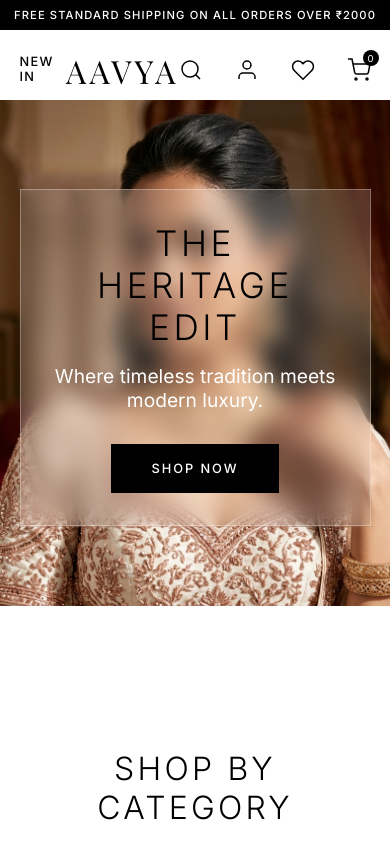
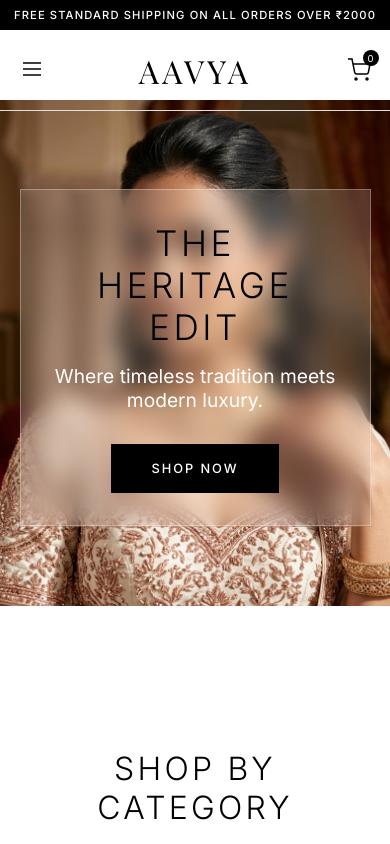
Before and after one commit to VIBISHA-S/Aavya, a Next.js app: page / in a window 390 px wide. Shown: the top 844 px of the page. Built offline with nearby package versions, Linux system fonts and the light colour scheme; a web font is replaced by a local one.

Commit message:
Add responsive hamburger menu and UI layout tweaks

```diff
--- a/src/components/layout/Navbar.module.css
+++ b/src/components/layout/Navbar.module.css
@@ -141,3 +141,72 @@
   from { width: 0; opacity: 0; }
   to { width: 150px; opacity: 1; }
 }
+
+.mobileMenuBtn {
+  display: none;
+  background: transparent;
+  border: none;
+  cursor: pointer;
+  color: var(--color-luxury);
+  padding: 0;
+}
+
+.desktopLinks {
+  display: flex;
+  gap: 2rem;
+}
+
+.desktopIcon {
+  display: flex;
+}
+
+.mobileMenu {
+  position: absolute;
+  top: 100%;
+  left: 0;
+  width: 100%;
+  background-color: var(--color-white);
+  border-bottom: 1px solid var(--color-border);
+  display: flex;
+  flex-direction: column;
+  padding: 0;
+  max-height: 0;
+  overflow: hidden;
+  transition: max-height 0.3s ease, padding 0.3s ease;
+  box-shadow: 0 4px 15px rgba(0,0,0,0.05);
+}
+
+.mobileMenu.open {
+  max-height: 300px;
+  padding: 1rem 0;
+}
+
+.mobileNavLink {
+  padding: 1rem 5%;
+  font-family: var(--font-inter), sans-serif;
+  font-size: 0.9rem;
+  font-weight: 500;
+  color: var(--color-luxury);
+  text-transform: uppercase;
+  letter-spacing: 0.1em;
+  border-bottom: 1px solid rgba(0,0,0,0.05);
+}
+
+.mobileNavLink:last-child {
+  border-bottom: none;
+}
+
+@media (max-width: 768px) {
+  .desktopLinks {
+    display: none;
+  }
+  .desktopIcon {
+    display: none;
+  }
+  .mobileMenuBtn {
+    display: block;
+  }
+  .searchContainer {
+    display: none;
+  }
+}
--- a/src/components/layout/Navbar.tsx
+++ b/src/components/layout/Navbar.tsx
@@ -7,6 +7,7 @@ import styles from './Navbar.module.css';
 export default function Navbar() {
   const [scrolled, setScrolled] = useState(false);
   const [isSearchOpen, setIsSearchOpen] = useState(false);
+  const [isMobileMenuOpen, setIsMobileMenuOpen] = useState(false);
 
   useEffect(() => {
     const handleScroll = () => {
@@ -24,7 +25,16 @@ export default function Navbar() {
       </div>
       <nav className={styles.navbar}>
         <div className={styles.navLeft}>
-          <Link href="/categories" className={styles.navLink}>New In</Link>
+          <button
+            className={styles.mobileMenuBtn}
+            onClick={() => setIsMobileMenuOpen(!isMobileMenuOpen)}
+            aria-label="Menu"
+          >
+            {isMobileMenuOpen ? <CloseIcon /> : <MenuIcon />}
+          </button>
+          <div className={styles.desktopLinks}>
+            <Link href="/categories" className={styles.navLink}>New In</Link>
+          </div>
         </div>
 
         <div className={styles.navCenter}>
@@ -49,10 +59,10 @@ export default function Navbar() {
               <SearchIcon />
             </button>
           </div>
-          <Link href="/login" className={styles.iconBtn} aria-label="Account">
+          <Link href="/login" className={`${styles.iconBtn} ${styles.desktopIcon}`} aria-label="Account">
             <UserIcon />
           </Link>
-          <Link href="/wishlist" className={styles.iconBtn} aria-label="Wishlist">
+          <Link href="/wishlist" className={`${styles.iconBtn} ${styles.desktopIcon}`} aria-label="Wishlist">
             <HeartIcon />
           </Link>
           <Link href="/cart" className={styles.iconBtn} aria-label="Cart">
@@ -61,11 +71,34 @@ export default function Navbar() {
           </Link>
         </div>
       </nav>
+
+      {/* Mobile Menu Dropdown */}
+      <div className={`${styles.mobileMenu} ${isMobileMenuOpen ? styles.open : ''}`}>
+        <Link href="/categories" className={styles.mobileNavLink} onClick={() => setIsMobileMenuOpen(false)}>New In</Link>
+        <Link href="/categories" className={styles.mobileNavLink} onClick={() => setIsMobileMenuOpen(false)}>Categories</Link>
+        <Link href="/wishlist" className={styles.mobileNavLink} onClick={() => setIsMobileMenuOpen(false)}>Wishlist</Link>
+        <Link href="/login" className={styles.mobileNavLink} onClick={() => setIsMobileMenuOpen(false)}>Account</Link>
+      </div>
     </header>
   );
 }
 
 // Simple SVG Icons
+const MenuIcon = () => (
+  <svg width="24" height="24" viewBox="0 0 24 24" fill="none" stroke="currentColor" strokeWidth="1.5">
+    <line x1="3" y1="12" x2="21" y2="12"></line>
+    <line x1="3" y1="6" x2="21" y2="6"></line>
+    <line x1="3" y1="18" x2="21" y2="18"></line>
+  </svg>
+);
+
+const CloseIcon = () => (
+  <svg width="24" height="24" viewBox="0 0 24 24" fill="none" stroke="currentColor" strokeWidth="1.5">
+    <line x1="18" y1="6" x2="6" y2="18"></line>
+    <line x1="6" y1="6" x2="18" y2="18"></line>
+  </svg>
+);
+
 const SearchIcon = () => (
   <svg width="24" height="24" viewBox="0 0 24 24" fill="none" stroke="currentColor" strokeWidth="1.5">
     <circle cx="11" cy="11" r="8"></circle>
```
